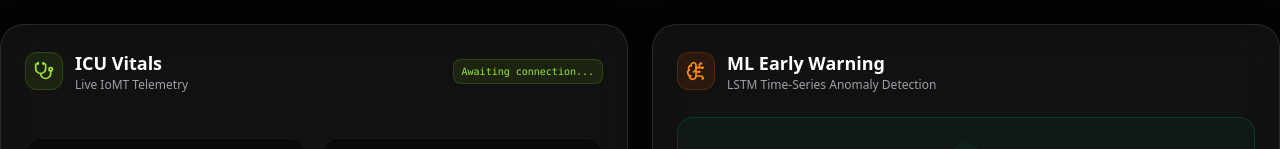
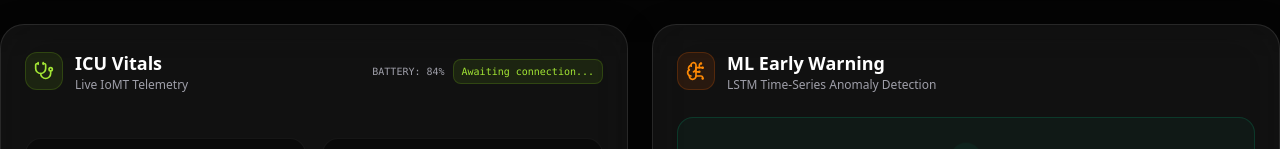
Before and after one commit to Aschio12/medi-assist-ai, a Next.js app in the folder apps/web/: page /telemetry in a window 1280 px wide. Shown: the part 510-659 px from the top of the page. Built offline with nearby package versions, Linux system fonts and the light colour scheme; no server answers.

Commit message:
Phase 22 (14/15): Add device battery telemetry indicator to ICU monitor UI

```diff
--- a/apps/web/src/components/telemetry/IcuVitalMonitor.tsx
+++ b/apps/web/src/components/telemetry/IcuVitalMonitor.tsx
@@ -40,8 +40,11 @@ export function IcuVitalMonitor() {
               <p className="text-xs text-zinc-400">Live IoMT Telemetry</p>
             </div>
           </div>
-          <div className="text-[10px] font-mono text-neon-400 bg-neon-500/10 px-2 py-1 rounded-lg border border-neon-500/20">
-            {device}
+          <div className="flex items-center gap-2">
+            <span className="text-[10px] font-mono text-zinc-400">BATTERY: 84%</span>
+            <div className="text-[10px] font-mono text-neon-400 bg-neon-500/10 px-2 py-1 rounded-lg border border-neon-500/20">
+              {device}
+            </div>
           </div>
         </div>
       </div>
```
